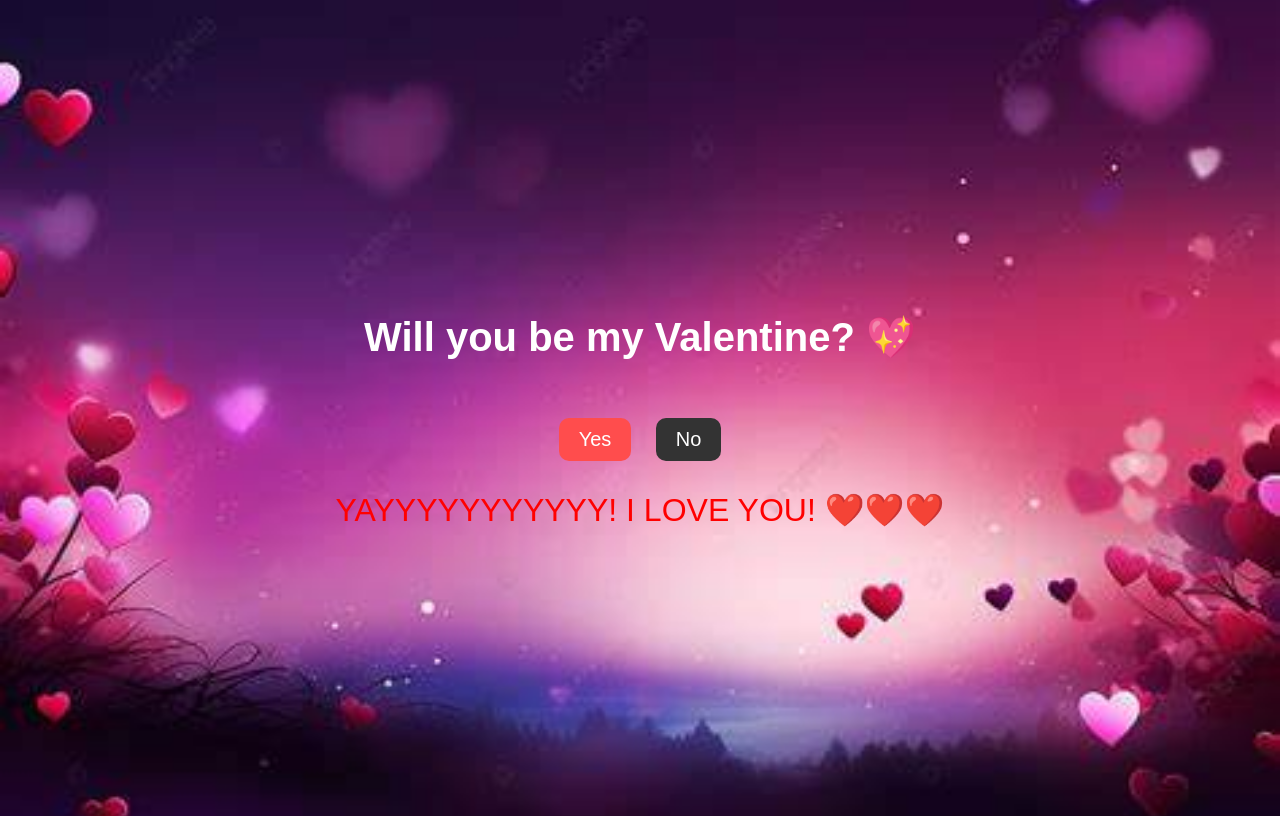
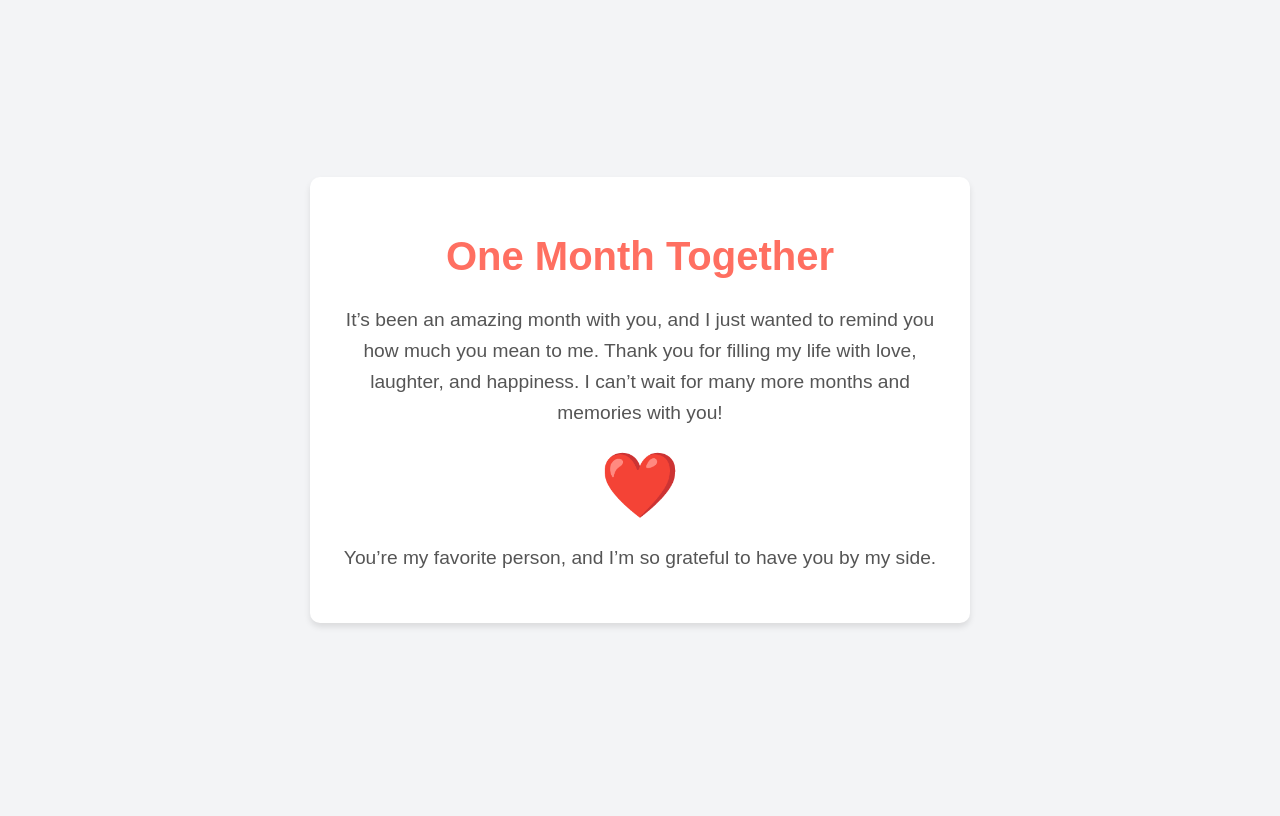
Before and after one commit to VIDHAN-SHRMA/openitup, a plain HTML site: page index.html in a window 1280 px wide. Both pictures are taken after a click on the button "Yes". Drawn offline with Linux system fonts and the light colour scheme.

Commit message:
index.html

```diff
--- a/index.html
+++ b/index.html
@@ -3,70 +3,113 @@
 <head>
     <meta charset="UTF-8">
     <meta name="viewport" content="width=device-width, initial-scale=1.0">
-    <title>Be My Valentine?</title>
+    <title>One Month Together</title>
     <style>
         body {
-            text-align: center;
-            font-family: Arial, sans-serif;
-            height: 100vh;
+            font-family: 'Arial', sans-serif;
+            background-color: #f3f4f6;
+            margin: 0;
+            padding: 0;
             display: flex;
-            flex-direction: column;
             justify-content: center;
             align-items: center;
-            color: white;
+            height: 100vh;
+            text-align: center;
         }
+
+        .container {
+            background-color: #ffffff;
+            border-radius: 10px;
+            box-shadow: 0 4px 6px rgba(0, 0, 0, 0.1);
+            padding: 30px;
+            width: 80%;
+            max-width: 600px;
+        }
+
         h1 {
+            color: #ff6f61;
             font-size: 2.5rem;
         }
-        #buttons {
+
+        p {
+            font-size: 1.2rem;
+            color: #555555;
+            line-height: 1.6;
+        }
+
+        .heart {
+            font-size: 4rem;
+            color: #ff6f61;
+            margin: 20px 0;
+        }
+
+        .button {
+            background-color: #ff6f61;
+            color: #ffffff;
+            font-size: 1.2rem;
+            padding: 12px 20px;
+            border: none;
+            border-radius: 5px;
+            cursor: pointer;
+            text-decoration: none;
+            display: inline-block;
             margin-top: 20px;
+            transition: transform 0.3s ease;
         }
-        .btn {
-            font-size: 20px;
-            padding: 10px 20px;
-            margin: 10px;
-            border: none;
-            cursor: pointer;
-            border-radius: 10px;
-            transition: all 0.3s ease;
+
+        .button:hover {
+            background-color: #e55f56;
         }
-        #yes {
-            background-color: #ff4d4d;
-            color: white;
+
+        .hidden {
+            display: none;
         }
-        #no {
-            background-color: #333;
-            color: white;
-        }
-        #no:hover {
-            background-color: red;
-        }
-        #message {
-            display: none;
-            font-size: 2rem;
-            color: red;
-            margin-top: 20px;
+
+        #yes-btn {
+            width: 200px;
+            height: 50px;
         }
     </style>
 </head>
-<body style="background: url('OIP.jpg') no-repeat center center/cover;">
-    <h1>Will you be my Valentine? 💖</h1>
-    <div id="buttons">
-        <button id="yes" class="btn" onclick="showLove()">Yes</button>
-        <button id="no" class="btn" onclick="growYes()">No</button>
+<body>
+    <!-- Screen 2: Yes/No options -->
+    <div class="container" id="screen2">
+        <h1>Are you ready for a surprise?</h1>
+        <p>Choose your answer, my love:</p>
+        <button class="button" id="noBtn">No</button>
+        <button class="button" id="yesBtn">Yes</button>
     </div>
-    <div id="message">YAYYYYYYYYYYY! I LOVE YOU! ❤️❤️❤️</div>
+
+    <!-- Screen 3: One-month message -->
+    <div class="container hidden" id="screen3">
+        <h1>One Month Together</h1>
+        <p>It’s been an amazing month with you, and I just wanted to remind you how much you mean to me. Thank you for filling my life with love, laughter, and happiness. I can’t wait for many more months and memories with you!</p>
+        <div class="heart">&#10084;&#65039;</div>
+        <p>You’re my favorite person, and I’m so grateful to have you by my side.</p>
+    </div>
 
     <script>
-        let yesButton = document.getElementById("yes");
-        function growYes() {
-            let currentSize = parseFloat(window.getComputedStyle(yesButton).fontSize);
-            yesButton.style.fontSize = (currentSize + 5) + "px";
-            yesButton.style.padding = (parseFloat(yesButton.style.padding) + 5) + "px";
-        }
-        function showLove() {
-            document.getElementById("message").style.display = "block";
-        }
+        const screen2 = document.getElementById("screen2");
+        const screen3 = document.getElementById("screen3");
+        const noBtn = document.getElementById("noBtn");
+        const yesBtn = document.getElementById("yesBtn");
+
+        // If 'No' is clicked, enlarge the 'Yes' button
+        noBtn.onclick = function() {
+            const currentWidth = yesBtn.offsetWidth;
+            const newWidth = currentWidth * 1.1; // increase size by 10%
+            const currentHeight = yesBtn.offsetHeight;
+            const newHeight = currentHeight * 1.1; // increase height by 10%
+
+            yesBtn.style.width = `${newWidth}px`;
+            yesBtn.style.height = `${newHeight}px`;
+        };
+
+        // If 'Yes' is clicked, show the third screen with the one-month message
+        yesBtn.onclick = function() {
+            screen2.classList.add("hidden"); // Hide screen 2
+            screen3.classList.remove("hidden"); // Show screen 3
+        };
     </script>
 </body>
 </html>
```
